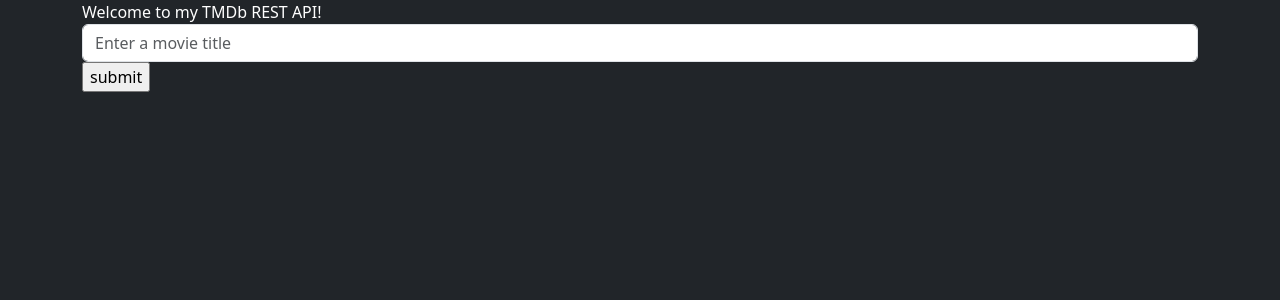
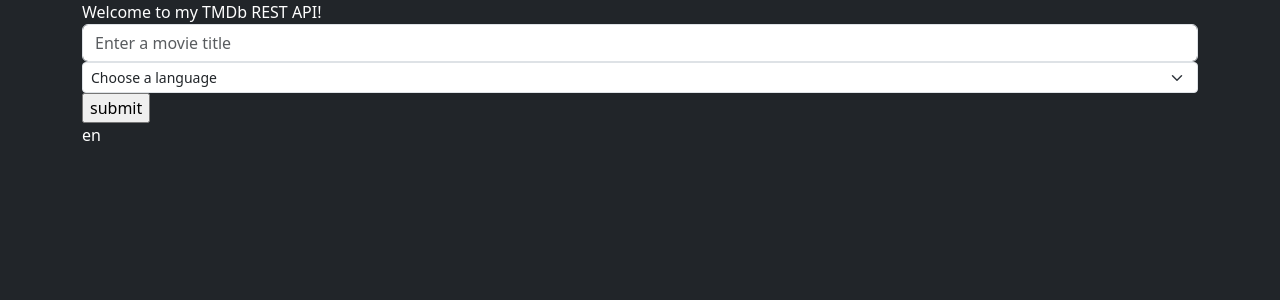
Before and after one commit to budnyy/tmdb_api_rest, a Flask app: template templates/index.html in a window 1280 px wide. Shown: the top 300 px of the page. Run offline with Flask 3, Linux system fonts and the light colour scheme; the template is opened without the code that fills it: most values are stand-ins (such as "Sample title", 1, 10 or a date in 2020).

Commit message:
feat: add dropdown and language request

```diff
--- a/main.py
+++ b/main.py
@@ -7,7 +7,7 @@ load_dotenv()
 api_key = os.getenv("API_KEY")
 
 app = Flask(__name__)
-details_url = "https://api.themoviedb.org/3/search/movie?include_adult=false&language=en-US&page=1"
+languages_url = "https://api.themoviedb.org/3/configuration/primary_translations"
 
 headers = {
     "accept": "application/json",
@@ -18,13 +18,14 @@ headers = {
 def home():
     if request.method == "POST":
         search_title = request.form["search_title"]
-        return redirect(url_for("moviepage", title = search_title))
+        lang = request.form["lang"]
+        return redirect(url_for("moviepage", title = search_title, lang=lang))
     else:
-        return render_template("index.html")
+        return render_template("index.html", languages = requests.get(languages_url, headers=headers).json())
 
-@app.route("/movie/<title>")
-def moviepage(title):
-    response = requests.get(f"https://api.themoviedb.org/3/search/movie?query={title}&include_adult=false&language=en-US&page=1", headers=headers)
+@app.route("/movie/<lang>/<title>")
+def moviepage(title, lang):
+    response = requests.get(f"https://api.themoviedb.org/3/search/movie?query={title}&include_adult=false&language={lang}&page=1", headers=headers)
     movie_info = response.json()
     try:
         return render_template("moviepage.html", info = movie_info["results"])
--- a/templates/index.html
+++ b/templates/index.html
@@ -3,7 +3,16 @@
 {% block content %}
 Welcome to my TMDb REST API!
 <form action="#" method="post">
-    <input type="text" placeholder="Enter a movie title" name="search_title" class="form-control">
+    <input type="text" placeholder="Enter a movie title" name="search_title" class="form-control align-middle">
+    <select class="form-select form-select-sm" aria-label="Small select example" name="lang">
+        <option selected>Choose a language</option>
+        {% for lang in languages %}
+            {% if lang.name is defined and lang.name is not none %}
+                <option value={{lang.iso_639_1}}>{{lang.english_name}}({{lang.iso_639_1}})</option>
+            {% endif %}
+        {% endfor %}
+    </select>
     <input type="submit" value="submit">
 </form>
+<p class="text-white">{{languages}}</p>
 {% endblock %}
```
